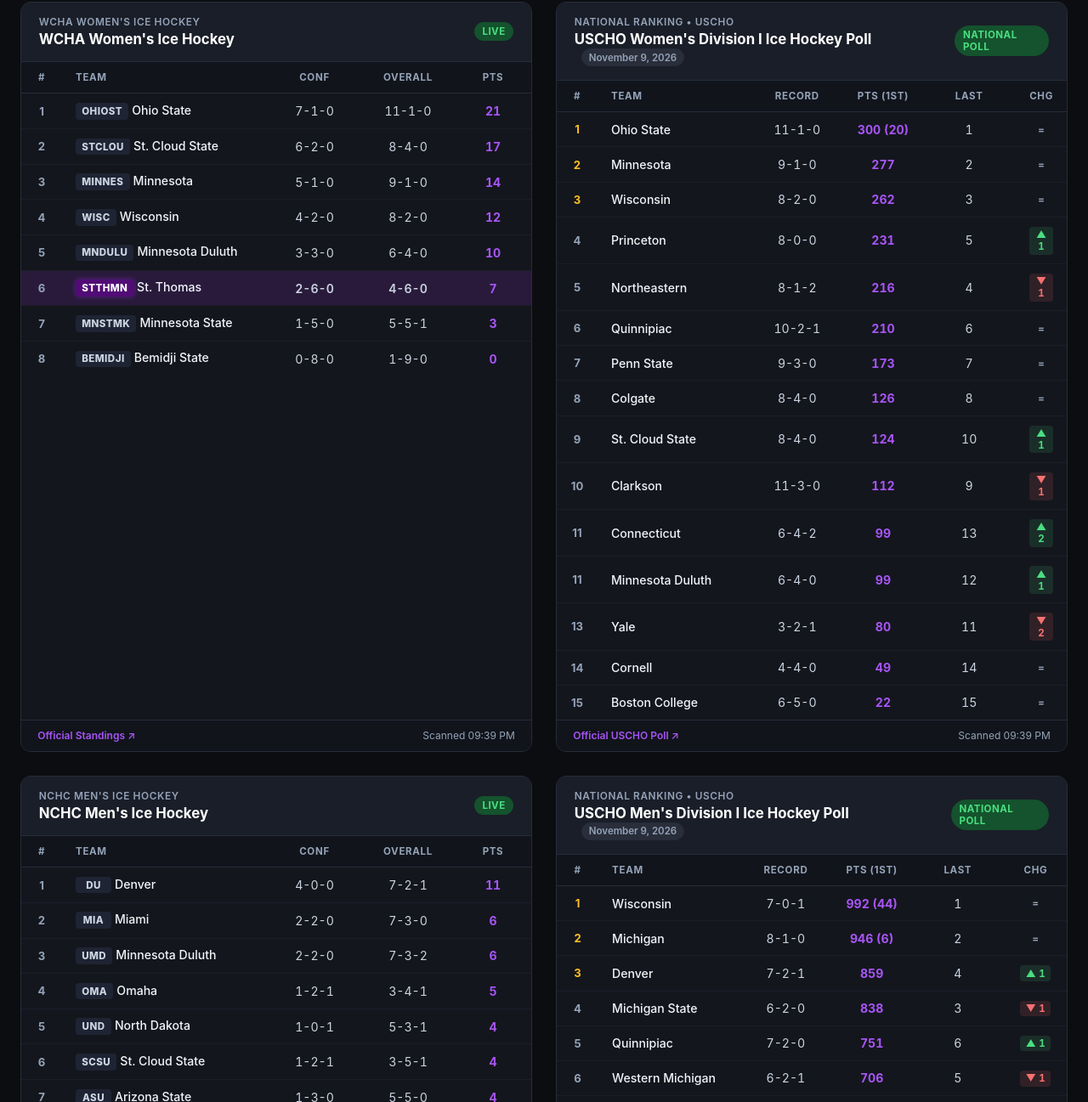
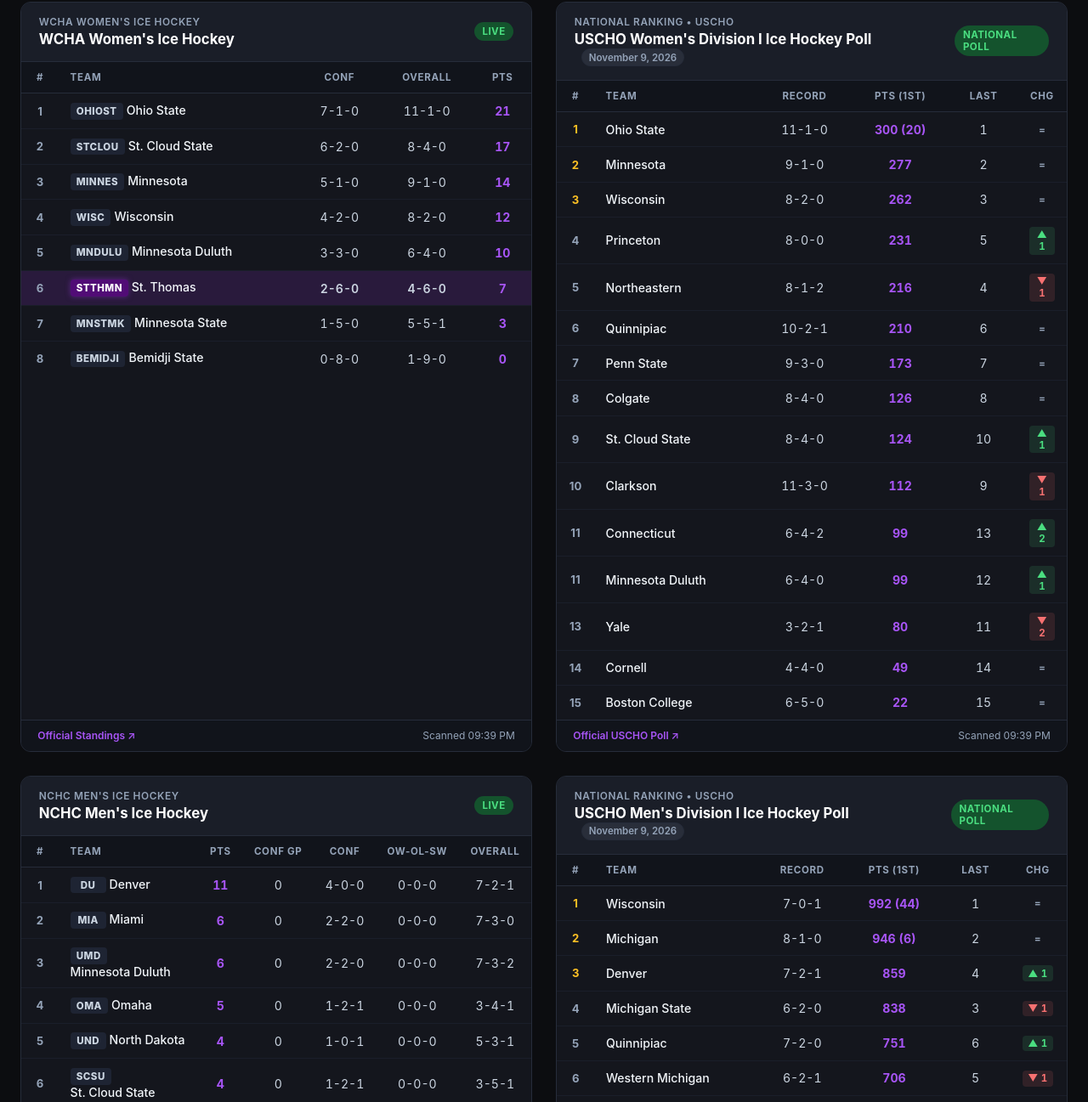
Before and after one commit to TAPbot-Xpression/TAPstandings, a plain HTML site: page docs/index.html in a window 1280 px wide. Shown: the part 1372-2669 px from the top of the page at 85% size. Drawn offline with Linux system fonts and the light colour scheme.

Commit message:
Update index.html

```diff
--- a/docs/index.html
+++ b/docs/index.html
@@ -208,6 +208,7 @@
     .table-wrap {
       width: 100%;
       flex: 1;
+      overflow-x: auto;
     }
 
     table {
@@ -218,7 +219,7 @@
     }
 
     thead th {
-      padding: 0.7rem 1rem;
+      padding: 0.7rem 0.85rem;
       font-size: 0.72rem;
       font-weight: 700;
       text-transform: uppercase;
@@ -263,45 +264,8 @@
       color: #fbbf24 !important;
     }
 
-    td.trend-cell {
-      text-align: center;
-      width: 58px;
-    }
-
-    .trend-badge {
-      display: inline-flex;
-      align-items: center;
-      justify-content: center;
-      gap: 0.15rem;
-      font-size: 0.72rem;
-      font-weight: 700;
-      font-variant-numeric: tabular-nums;
-      padding: 0.15rem 0.4rem;
-      border-radius: 4px;
-      letter-spacing: 0.02em;
-    }
-
-    .trend-up {
-      color: #4ade80;
-      background: rgba(74, 222, 128, 0.12);
-    }
-
-    .trend-down {
-      color: #f87171;
-      background: rgba(248, 113, 113, 0.12);
-    }
-
-    .trend-same {
-      color: var(--text-muted);
-    }
-
-    .trend-new {
-      color: #fbbf24;
-      background: rgba(251, 191, 36, 0.12);
-    }
-
     td {
-      padding: 0.65rem 1rem;
+      padding: 0.65rem 0.85rem;
       vertical-align: middle;
     }
 
@@ -310,7 +274,7 @@
       font-size: 0.82rem;
       font-weight: 700;
       text-align: center;
-      width: 48px;
+      width: 44px;
     }
 
     td.team-cell {
@@ -349,7 +313,6 @@
       font-variant-numeric: tabular-nums;
       color: #cbd5e1;
       white-space: nowrap;
-      width: 110px;
     }
 
     td.pts-col {
@@ -358,7 +321,43 @@
       font-weight: 700;
       color: #a855f7;
       white-space: nowrap;
-      width: 90px;
+    }
+
+    td.trend-cell {
+      text-align: center;
+      width: 58px;
+    }
+
+    .trend-badge {
+      display: inline-flex;
+      align-items: center;
+      justify-content: center;
+      gap: 0.15rem;
+      font-size: 0.72rem;
+      font-weight: 700;
+      font-variant-numeric: tabular-nums;
+      padding: 0.15rem 0.4rem;
+      border-radius: 4px;
+      letter-spacing: 0.02em;
+    }
+
+    .trend-up {
+      color: #4ade80;
+      background: rgba(74, 222, 128, 0.12);
+    }
+
+    .trend-down {
+      color: #f87171;
+      background: rgba(248, 113, 113, 0.12);
+    }
+
+    .trend-same {
+      color: var(--text-muted);
+    }
+
+    .trend-new {
+      color: #fbbf24;
+      background: rgba(251, 191, 36, 0.12);
     }
 
     .poll-date-badge {
@@ -562,6 +561,7 @@
       const isError = s.status === "error" || !s.rows || s.rows.length === 0;
       const isStale = s.status === "stale";
       const isPoll = id.includes("poll") || s.type === "poll";
+      const isNCHC = id === "mhockey";
 
       let badgeClass = "badge-ok";
       let badgeText = isPoll ? "National Poll" : "Live";
@@ -639,8 +639,48 @@
             </table>
           </div>
         `;
+      } else if (isNCHC) {
+        // Specific Table Layout for NCHC Men's Ice Hockey: PTS, CONF GP, CONF, OW-OL-SW, OVERALL
+        bodyContent = `
+          <div class="table-wrap">
+            <table>
+              <thead>
+                <tr>
+                  <th class="num">#</th>
+                  <th>Team</th>
+                  <th class="num pts-col">PTS</th>
+                  <th class="num">Conf GP</th>
+                  <th class="num">Conf</th>
+                  <th class="num">OW-OL-SW</th>
+                  <th class="num">Overall</th>
+                </tr>
+              </thead>
+              <tbody>
+                ${s.rows.map(r => {
+                  const isUST = r.acronym === "UST" || (r.team && r.team.toLowerCase().includes("st. thomas"));
+                  return `
+                    <tr class="${isUST ? 'highlight-ust' : ''}">
+                      <td class="rank">${r.rank}</td>
+                      <td>
+                        <div class="team-cell">
+                          <span class="team-acronym">${escHtml(r.acronym || '—')}</span>
+                          <span class="team-name">${escHtml(r.team)}</span>
+                        </div>
+                      </td>
+                      <td class="pts-col">${escHtml(r.pts ?? '0')}</td>
+                      <td class="record">${escHtml(r.gp ?? '0')}</td>
+                      <td class="record">${escHtml(r.conf || '—')}</td>
+                      <td class="record">${escHtml(r.ow_ol_sw || '0-0-0')}</td>
+                      <td class="record">${escHtml(r.ovr || '—')}</td>
+                    </tr>
+                  `;
+                }).join("")}
+              </tbody>
+            </table>
+          </div>
+        `;
       } else {
-        // Table layout for Conference Standings (Rank, Team + Acronym, Conf, Overall, CPTS/PTS)
+        // Standard Conference Standings Layout (Rank, Team + Acronym, Conf, Overall, CPTS/PTS)
         const hasCpts = s.rows && s.rows.some(r => r.cpts !== undefined);
         const hasPts  = s.rows && s.rows.some(r => r.pts !== undefined);
         const ptsHeader = hasCpts ? "CPTS" : (hasPts ? "PTS" : null);
```
